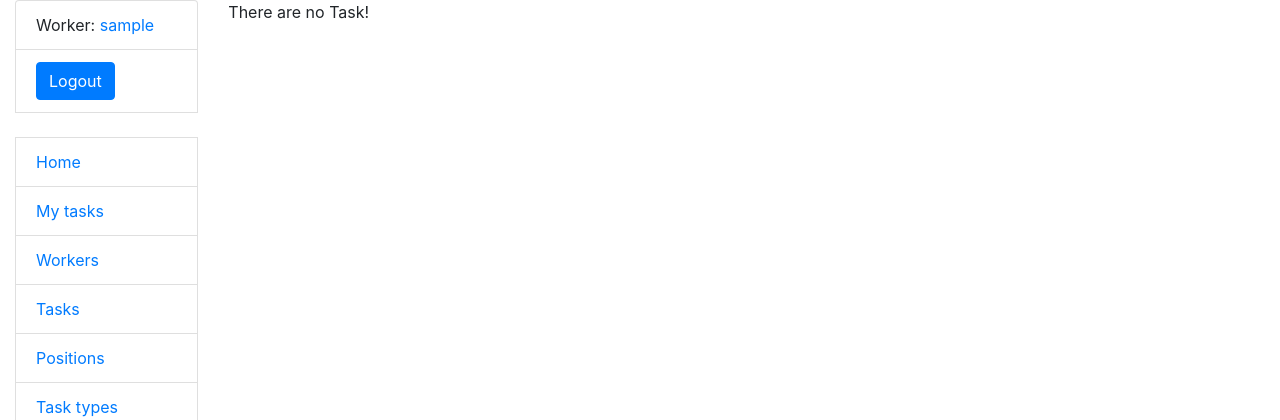
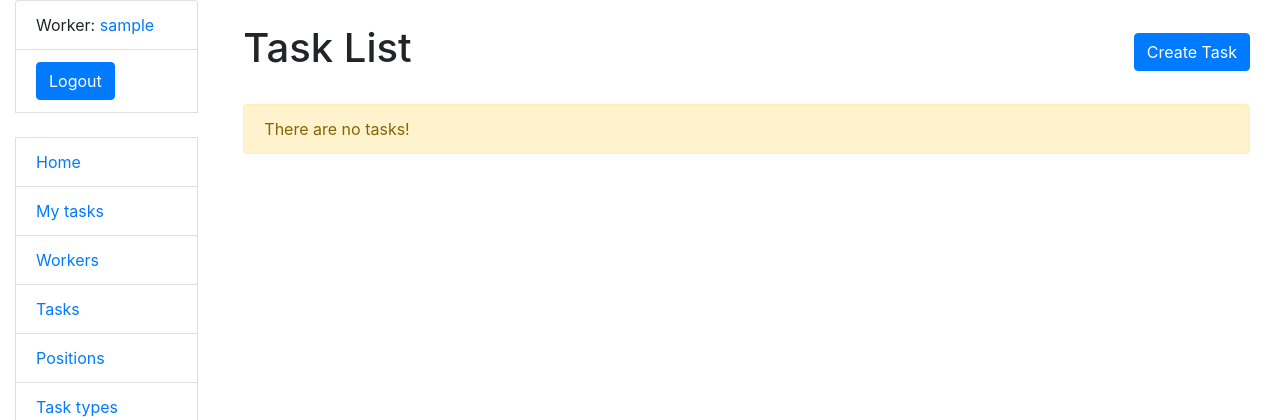
Before and after one commit to SpecializedBaby/task-master-pro, a Django app: page /tasks/ in a window 1280 px wide. Shown: the top 420 px of the page. Run offline with Django 5.2, Linux system fonts and the light colour scheme; the visitor is signed in with stand-in values (Sample User, id 1); data that the repository does not hold is empty.

Commit message:
feat: Enhance task list template with improved styling
- Updated templates/task_manager/task_list.html to include better styling using Bootstrap classes
- Added a container and spacing for better layout
- Styled the task list using Bootstrap list group for a more visually appealing design
- Improved the readability and layout of individual task items
- Added an alert message for the empty state when there are no tasks

This commit improves the visual appeal and user experience of the task list page, making it more attractive and easier to navigate.

```diff
--- a/templates/task_manager/task_list.html
+++ b/templates/task_manager/task_list.html
@@ -1,20 +1,32 @@
 {% extends "base.html" %}
 
 {% block content %}
-  {% if task_list %}
-    <ul>
-      {% for task in task_list %}
-        <li>
-          <a href="{% url "task_manager:task-detail" pk=task.id %}">{{ task.id }}</a>
-          <h2>{{ task.name }}</h2>
-          <h4>Description: {{ task.description }}</h4>
-          Deadline: {{ task.deadline }} (task.priority)
-          Task type: {{ task.task_type.name }}
-          Assigned by: {{ task.assignees.username }}
-        </li>
-      {% endfor %}
-    </ul>
-  {% else %}
-    <p>There are no Task!</p>
-  {% endif %}
+  <div class="container mt-4">
+    <div class="d-flex justify-content-between align-items-center">
+      <h1>Task List</h1>
+      <a href="{% url 'task_manager:task-create' %}" class="btn btn-primary">
+        Create Task
+      </a>
+    </div>
+    {% if task_list %}
+      <div class="list-group mt-4">
+        {% for task in task_list %}
+          <a href="{% url 'task_manager:task-detail' pk=task.id %}" class="list-group-item list-group-item-action">
+            <div class="d-flex w-100 justify-content-between">
+              <h5 class="mb-1">{{ task.name }}</h5>
+              <small>Deadline: {{ task.deadline }}</small>
+            </div>
+            <p class="mb-1">Description: {{ task.description }}</p>
+            <small>Type: {{ task.task_type.name }}</small>
+            <br>
+            <small>Assigned by: {{ task.assignees.username }}</small>
+          </a>
+        {% endfor %}
+      </div>
+    {% else %}
+      <div class="alert alert-warning mt-4" role="alert">
+        There are no tasks!
+      </div>
+    {% endif %}
+  </div>
 {% endblock %}
```
